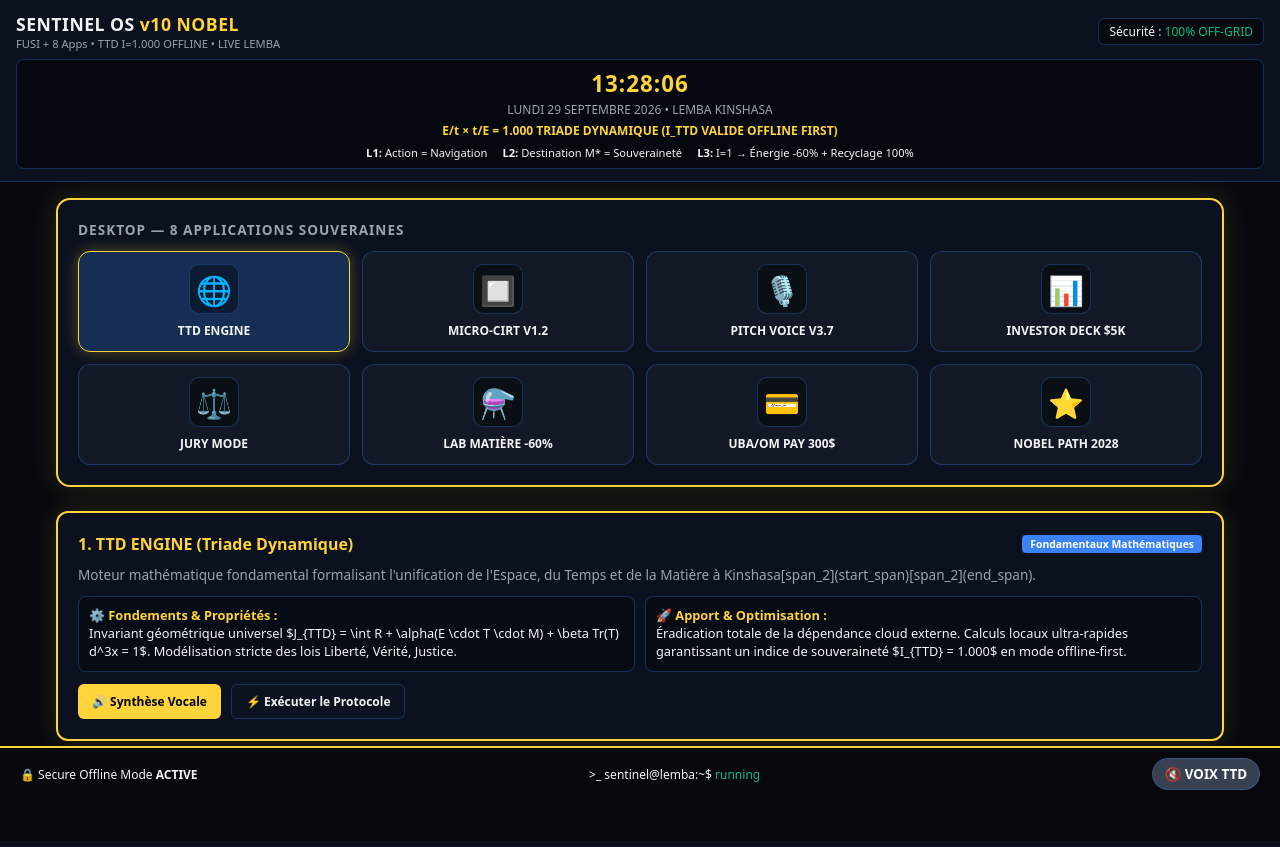
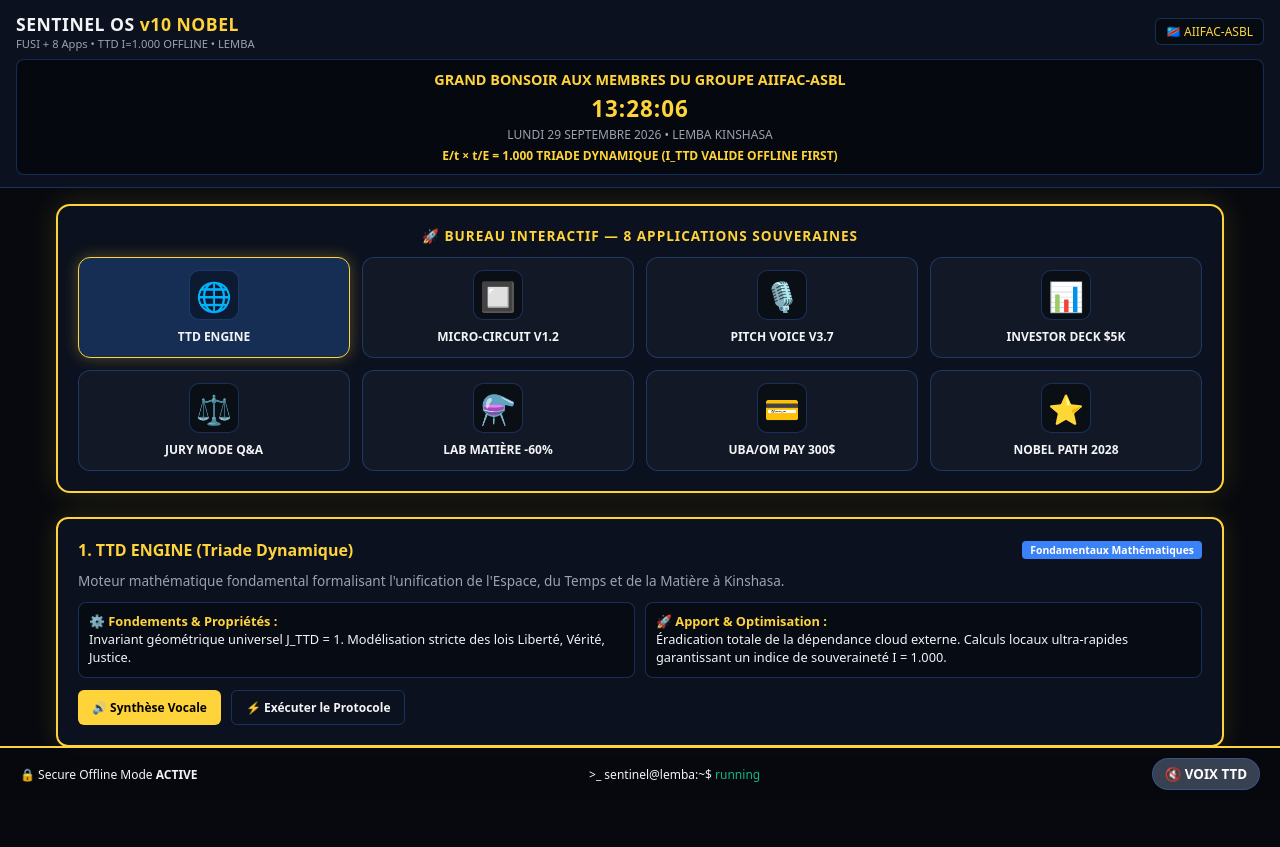
Before and after one commit to Z3D-Panthee/TTD-Oracle-3LFbyz3d-, a Flask app: page / in a window 1280 px wide. Run offline with Flask 3, Linux system fonts and the light colour scheme.

Commit message:
Update index.html

```diff
--- a/templates/index.html
+++ b/templates/index.html
@@ -4,8 +4,7 @@
 <meta charset="UTF-8">
 <meta name="viewport" content="width=device-width,initial-scale=1,maximum-scale=1.0,user-scalable=no">
 <meta name="theme-color" content="#0b0f19">
-<title>SENTINEL OS v10 NOBEL — FUSI + 8 Apps + Live Lemba</title>
-<link rel="manifest" href="/manifest.json">
+<title>SENTINEL OS v10 NOBEL — AIIFAC-ASBL & TTD</title>
 <style>
 :root{--bg:#07090e;--panel:rgba(13,19,32,0.92);--border:rgba(59,130,246,0.3);--gold:#ffd43b;--green:#10b981;--blue:#3b82f6;--text:#f3f4f6;--muted:#9ca3af;--red:#ef4444}
 *{box-sizing:border-box;margin:0;padding:0;font-family:system-ui,Segoe UI,Roboto,sans-serif}
@@ -15,12 +14,12 @@
 header{background:var(--panel);backdrop-filter:blur(12px);border-bottom:1px solid var(--border);padding:0.75rem 1rem;position:sticky;top:0;z-index:100}
 .header-top{display:flex;justify-content:space-between;align-items:center;flex-wrap:wrap;gap:10px}
 .clock-box{font-size:1.4rem;font-weight:900;color:var(--gold);text-align:center;letter-spacing:1px}
-.sub-banner{text-align:center;background:rgba(0,0,0,0.5);border:1px solid var(--border);border-radius:8px;padding:8px;margin-top:8px;font-size:0.75rem}
+.sub-banner{text-align:center;background:rgba(0,0,0,0.5);border:1px solid var(--border);border-radius:8px;padding:10px;margin-top:8px;font-size:0.75rem}
 
 /* Desktop 8 Applications Grid */
 main{flex:1;padding:1rem;max-width:1200px;width:100%;margin:0 auto;display:flex;flex-direction:column;gap:1.5rem;padding-bottom:100px}
 .desktop-container{background:var(--panel);backdrop-filter:blur(12px);border:2px solid var(--gold);border-radius:14px;padding:1.25rem;box-shadow:0 0 30px rgba(255,212,59,0.15)}
-.desktop-title{font-size:0.85rem;color:var(--muted);text-transform:uppercase;letter-spacing:1px;margin-bottom:12px;font-weight:700}
+.desktop-title{font-size:0.85rem;color:var(--gold);text-transform:uppercase;letter-spacing:1px;margin-bottom:12px;font-weight:700;text-align:center}
 .apps-grid{display:grid;grid-template-columns:repeat(2,1fr);gap:12px}
 @media(min-width:600px){.apps-grid{grid-template-columns:repeat(4,1fr)}}
 
@@ -55,29 +54,25 @@
 <div class="header-top">
   <div>
     <h1 style="font-size:1.1rem;letter-spacing:0.5px">SENTINEL OS <span style="color:var(--gold)">v10 NOBEL</span></h1>
-    <p style="font-size:0.7rem;color:var(--muted)">FUSI + 8 Apps • TTD I=1.000 OFFLINE • LIVE LEMBA</p>
+    <p style="font-size:0.7rem;color:var(--muted)">FUSI + 8 Apps • TTD I=1.000 OFFLINE • LEMBA</p>
   </div>
   <div style="font-size:0.75rem;background:rgba(0,0,0,0.4);padding:4px 10px;border-radius:6px;border:1px solid var(--border)">
-    Sécurité : <span style="color:var(--green)">100% OFF-GRID</span>
+    🇨🇩 <span style="color:var(--gold)">AIIFAC-ASBL</span>
   </div>
 </div>
 
 <div class="sub-banner">
+  <div style="font-weight:900;color:var(--gold);font-size:0.9rem;margin-bottom:4px">GRAND BONSOIR AUX MEMBRES DU GROUPE AIIFAC-ASBL</div>
   <div class="clock-box" id="liveClock">23:41</div>
   <div style="color:var(--muted);margin-top:2px">LUNDI 29 SEPTEMBRE 2026 • LEMBA KINSHASA</div>
   <div style="color:var(--gold);font-weight:700;margin-top:4px">E/t × t/E = 1.000 TRIADE DYNAMIQUE (I_TTD VALIDE OFFLINE FIRST)</div>
-  <div style="display:flex;justify-content:center;gap:15px;margin-top:6px;font-size:0.7rem;flex-wrap:wrap">
-    <span><strong>L1:</strong> Action = Navigation</span>
-    <span><strong>L2:</strong> Destination M* = Souveraineté</span>
-    <span><strong>L3:</strong> I=1 → Énergie -60% + Recyclage 100%</span>
-  </div>
 </div>
 </header>
 
 <main>
   <!-- BUREAU 8 APPLICATIONS -->
   <div class="desktop-container">
-    <div class="desktop-title">DESKTOP — 8 APPLICATIONS SOUVERAINES</div>
+    <div class="desktop-title">🚀 BUREAU INTERACTIF — 8 APPLICATIONS SOUVERAINES</div>
     <div class="apps-grid">
       <div class="app-icon-card" onclick="selectApp(0)" id="appCard0">
         <div class="app-glyph">🌐</div>
@@ -85,7 +80,7 @@
       </div>
       <div class="app-icon-card" onclick="selectApp(1)" id="appCard1">
         <div class="app-glyph">🔲</div>
-        <div class="app-name">MICRO-CIRT V1.2</div>
+        <div class="app-name">MICRO-CIRCUIT V1.2</div>
       </div>
       <div class="app-icon-card" onclick="selectApp(2)" id="appCard2">
         <div class="app-glyph">🎙️</div>
@@ -97,7 +92,7 @@
       </div>
       <div class="app-icon-card" onclick="selectApp(4)" id="appCard4">
         <div class="app-glyph">⚖️</div>
-        <div class="app-name">JURY MODE</div>
+        <div class="app-name">JURY MODE Q&A</div>
       </div>
       <div class="app-icon-card" onclick="selectApp(5)" id="appCard5">
         <div class="app-glyph">⚗️</div>
@@ -125,11 +120,11 @@
     <div class="spec-grid">
       <div class="spec-box">
         <strong>⚙️ Fondements & Propriétés :</strong><br>
-        <span id="detProps">Chargement des propriétés...</span>
+        <span id="detProps">Chargement...</span>
       </div>
       <div class="spec-box">
         <strong>🚀 Apport & Optimisation :</strong><br>
-        <span id="detOpt">Chargement des apports...</span>
+        <span id="detOpt">Chargement...</span>
       </div>
     </div>
 
@@ -147,38 +142,37 @@
 </div>
 
 <script>
-// === DONNÉES DES 8 APPLICATIONS AVEC FONDEMENTS, PROPRIÉTÉS, APPORTS ET OPTIMISATIONS ===
 const APPS_DATA = [
   {
     name: "1. TTD ENGINE (Triade Dynamique)",
     category: "Fondamentaux Mathématiques",
-    desc: "Moteur mathématique fondamental formalisant l'unification de l'Espace, du Temps et de la Matière à Kinshasa[span_2](start_span)[span_2](end_span).",
-    props: "Invariant géométrique universel $J_{TTD} = \\int R + \\alpha(E \\cdot T \\cdot M) + \\beta Tr(T) d^3x = 1$. Modélisation stricte des lois Liberté, Vérité, Justice.",
-    opt: "Éradication totale de la dépendance cloud externe. Calculs locaux ultra-rapides garantissant un indice de souveraineté $I_{TTD} = 1.000$ en mode offline-first.",
+    desc: "Moteur mathématique fondamental formalisant l'unification de l'Espace, du Temps et de la Matière à Kinshasa.",
+    props: "Invariant géométrique universel J_TTD = 1. Modélisation stricte des lois Liberté, Vérité, Justice.",
+    opt: "Éradication totale de la dépendance cloud externe. Calculs locaux ultra-rapides garantissant un indice de souveraineté I = 1.000.",
     shortcut: () => alert("TTD Engine actif : Invariant validé à 1.000.")
   },
   {
     name: "2. MICRO-CIRCUIT HARDWARE V1.2",
     category: "Le Corps — Infrastructure",
-    desc: "Boîtier physique IP65 100% offline assemblé au 2930 Av. Mole à Lemba, Kinshasa[span_3](start_span)[span_3](end_span).",
-    props: "Association Raspberry Pi 4 + Arduino Mega + Spirale Cuivre 99,9% + Solaire MPPT 30W. Valide l'opérateur triadique T pour LIGO O5[span_4](start_span)[span_4](end_span).",
-    opt: "Résistance thermique et opérationnelle en zone enclavée. Éradication de 2M USD de pertes annuelles par site minier ou agricole[span_5](start_span)[span_5](end_span).",
+    desc: "Boîtier physique IP65 100% offline assemblé au 2930 Av. Mole à Lemba, Kinshasa.",
+    props: "Association Raspberry Pi 4 + Arduino Mega + Spirale Cuivre 99,9% + Solaire MPPT 30W.",
+    opt: "Résistance thermique et opérationnelle en zone enclavée. Éradication de pertes financières par site minier ou agricole.",
     shortcut: () => alert("Hardware V1.2 connecté : Lemba / Kinshasa opérationnel.")
   },
   {
     name: "3. PITCH VOICE V3.7",
     category: "Interface Vocale Souveraine",
-    desc: "Moteur de synthèse vocale multilingue offline-first anti-coupure (Français, Anglais, Lingala, Kikongo, Swahili, Tshiluba).",
-    props: "Découpage intelligent en chunks sécurisés, support des requêtes de synthèse sans dépendance externe.",
-    opt: "Restitution instantanée des pitchs jury 30s, 60s, 90s et présentation hardware claire sans latence réseau.",
-    shortcut: () => speakText("Module vocal Sentinel v10 prêt pour le jury.")
+    desc: "Moteur de synthèse vocale multilingue offline-first anti-coupure (Français, Anglais, Lingala, Kikongo, Swahili).",
+    props: "Découpage intelligent en chunks sécurisés, support des requêtes sans dépendance externe.",
+    opt: "Restitution instantanée des pitchs jury 30s, 60s, 90s et présentation hardware claire sans latence.",
+    shortcut: () => speakText("Module vocal Sentinel v10 prêt pour AIIFAC-ASBL.")
   },
   {
     name: "4. INVESTOR DECK $5K",
     category: "Financement & Traction",
     desc: "Synthèse exécutive pour investisseurs stratégiques en vue de la clôture du prototype industriel.",
-    props: "Objectif de levée de 5 000 USD : 880$ matériel, 1200$atelier Lemba, 1000$ logistique terrain, certification FUSI[span_6](start_span)[span_6](end_span).",
-    opt: "Co-signer la validation scientifique congolaise testée mondialement avant les tests LIGO O5 du 15 décembre 2026[span_7](start_span)[span_7](end_span).",
+    props: "Objectif de levée de 5 000 USD : matériel, atelier Lemba, logistique terrain, certification FUSI.",
+    opt: "Co-signer la validation scientifique congolaise testée mondialement avant les tests LIGO O5.",
     shortcut: () => alert("Ouverture du canal de levée de fonds Seed 5 000 $.")
   },
   {
@@ -186,14 +180,14 @@
     category: "Évaluation & Défense",
     desc: "Module interactif de questions/réponses clés pour les investisseurs et comités d'évaluation.",
     props: "Base de 8 questions fondamentales intégrées avec historique local sécurisé sous SQLite.",
-    opt: "Réponses immédiates, argumentées et mathématiquement vérifiables sur la souveraineté et la TTD.",
+    opt: "Réponses immédiates, argumentées et mathématiquement vérifiables sur la souveraineté.",
     shortcut: () => alert("Mode Jury activé : Prêt pour le grand oral.")
   },
   {
     name: "6. LAB MATIÈRE -60%",
     category: "L'Âme & Optimisation Énergétique",
-    desc: "Système d'exploitation d'intelligence super autonome régissant les processus industriels sans internet[span_8](start_span)[span_8](end_span).",
-    props: "Réduction directe de 60% d'énergie consommée et régulation de 10 kg/h de matière[span_9](start_span)[span_9](end_span).",
+    desc: "Système d'exploitation d'intelligence super autonome régissant les processus industriels sans internet.",
+    props: "Réduction directe de 60% d'énergie consommée et régulation de 10 kg/h de matière.",
     opt: "Optimisation extrême des processus de pyrolyse et de valorisation des déchets (Vérolis SARL).",
     shortcut: () => alert("Lab Matière : -60% d'énergie appliqué.")
   },
@@ -209,8 +203,8 @@
     name: "8. NOBEL PATH 2028",
     category: "Perspective Scientifique",
     desc: "Feuille de route vers la reconnaissance mondiale des sciences dures issues du continent africain.",
-    props: "Anticipation LIGO O5 (spectre 10 kHz - 50 kHz prévu déc. 2026, réf. FGSC-2026-0114)[span_10](start_span)[span_10](end_span).",
-    opt: "Premier Nobel de science dure attribué à un chercheur indépendant basé à Kinshasa[span_11](start_span)[span_11](end_span).",
+    props: "Anticipation LIGO O5 (spectre 10 kHz - 50 kHz prévu, réf. FGSC-2026-0114).",
+    opt: "Premier Nobel de science dure attribué à un chercheur indépendant basé à Kinshasa.",
     shortcut: () => alert("Nobel Path 2028 : Trajectoire validée.")
   }
 ];
@@ -238,10 +232,8 @@
 }
 
 function executeAppShortcut(){
-  // Exécute l'action associée à l'app active
   const activeCard = document.querySelector('.app-icon-card.active');
   if(activeCard){
-    // Trouver l'index
     const idx = Array.from(document.querySelectorAll('.app-icon-card')).indexOf(activeCard);
     if(idx >= 0 && APPS_DATA[idx].shortcut) {
       APPS_DATA[idx].shortcut();
@@ -249,7 +241,6 @@
   }
 }
 
-// Moteur vocal
 let voixActive = false;
 function toggleVoix(){
   voixActive = !voixActive;
@@ -257,7 +248,7 @@
   if(voixActive){
     btn.classList.add('on');
     btn.textContent = "🔊 VOIX ON";
-    speakText("Module vocal Sentinel OS activé.");
+    speakText("Module vocal Sentinel OS activé pour AIIFAC-ASBL.");
   } else {
     btn.classList.remove('on');
     btn.textContent = "🔇 VOIX TTD";
```
